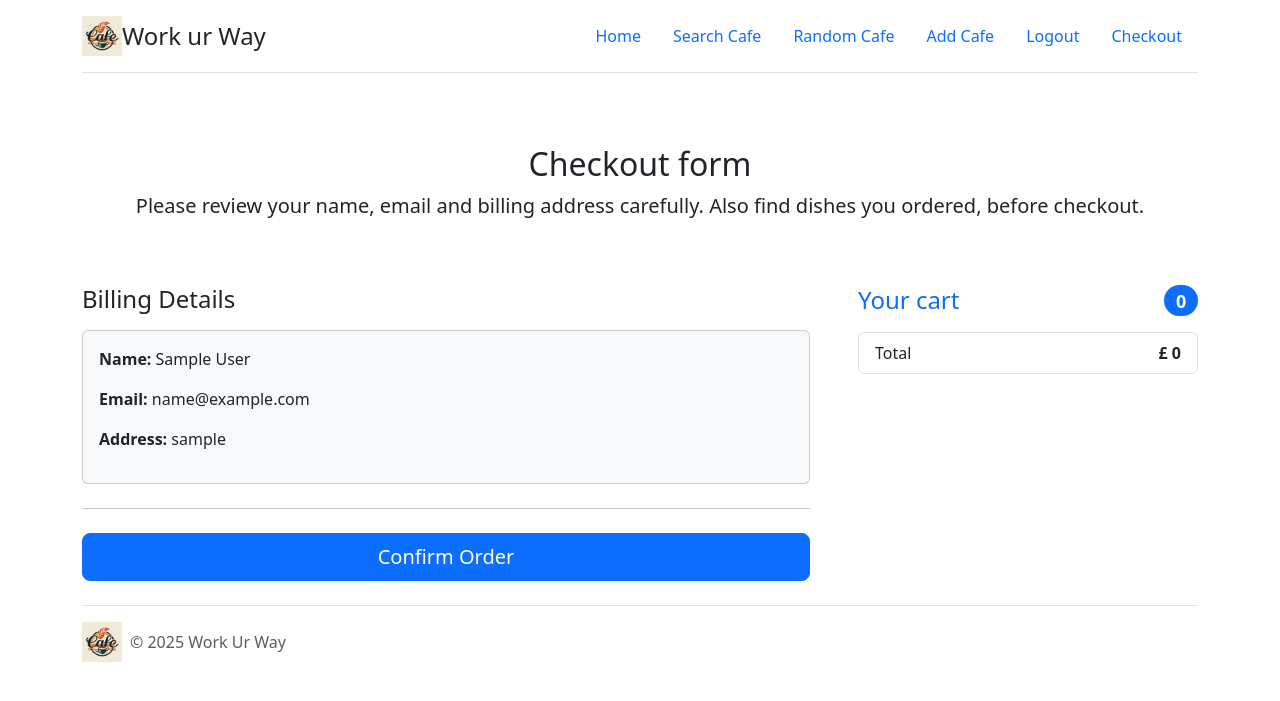
After one commit to GajananBhise/WorkUrWay, a Flask app: page /checkout in a window 1280 px wide. The commit adds this page. Shown: the top 701 px of the page. Run offline with Flask 3, Linux system fonts and the light colour scheme; the visitor is signed in with stand-in values (Sample User, id 1); data comes from the database, SQL or seed files in the repository; data that the repository does not hold is empty; some libraries are stand-ins or nearby versions.

Commit message:
Add user registration and login also Add Menu items to cafes, add to cart and checkout functionality.

```diff
--- a/main.py
+++ b/main.py
@@ -1,12 +1,16 @@
 import random
 import os
+from functools import wraps
+import smtplib
 from dotenv import load_dotenv
 from flask import Flask,render_template, redirect, url_for, flash
+from flask_login import UserMixin, login_user, LoginManager, current_user, logout_user
+from werkzeug.security import generate_password_hash, check_password_hash
 from flask_bootstrap import Bootstrap5
 from flask_sqlalchemy import SQLAlchemy
-from sqlalchemy.orm import DeclarativeBase, Mapped, mapped_column
+from sqlalchemy.orm import DeclarativeBase, Mapped, mapped_column, relationship
 from sqlalchemy import Integer, String,Boolean
-from forms import SearchForm, AddForm, UpdatePriceForm
+from forms import  RegisterForm, LoginForm, SearchForm, AddForm, UpdatePriceForm
 
 #LOAD ENV VARIABLES
 load_dotenv()
@@ -15,6 +19,14 @@ load_dotenv()
 app = Flask(__name__)
 app.config['SECRET_KEY'] = os.environ.get("SECRET_KEY")
 Bootstrap5(app)
+
+#CONFIGURE USER LOGIN
+login_manager = LoginManager()
+login_manager.init_app(app)
+
+@login_manager.user_loader
+def load_user(customer_id):
+    return db.session.execute(db.select(Customers).where(Customers.id == customer_id)).scalar()
 
 #CREATE DB
 class Base(DeclarativeBase):
@@ -25,6 +37,19 @@ db = SQLAlchemy(model_class=Base)
 db.init_app(app)
 
 #CONFIGURE TABLE
+
+#ASSOCIATION TABLE TO ESTABLISH MANY TO MANY RELATIONSHIP - CAFES <--> MENU ITEMS
+cafe_menu = db.Table("cafe_menu",
+                     db.Column("cafe_id", db.Integer, db.ForeignKey("cafe.id")),
+                     db.Column("menu_item_id", db.Integer, db.ForeignKey("menu_item.id")))
+
+#ASSOCIATION TABLE TO ESTABLISH MANY TO MANY RELATIONSHIP - CAFES <--> CUSTOMERS
+cafe_customer = db.Table("cafe_customer",
+                         db.Column("cafe_id", db.Integer, db.ForeignKey("cafe.id")),
+                         db.Column("customer_id", db.Integer, db.ForeignKey("customer.id")))
+
+
+#MODEL FOR CAFE TABLE
 class Cafes(db.Model):
     __tablename__ = "cafe"
     id : Mapped[int] = mapped_column(Integer, primary_key=True)
@@ -38,22 +63,121 @@ class Cafes(db.Model):
     can_take_calls : Mapped[bool] = mapped_column(Boolean, nullable=False)
     seats : Mapped[str] = mapped_column(String(250))
     coffee_price : Mapped[str] = mapped_column(String(250))
+    menu_items = relationship("MenuItems", secondary=cafe_menu, back_populates="cafes")
+    customers = relationship("Customers",secondary=cafe_customer, back_populates="cafes")
+
+#MODEL FOR MENUITEMS TABLE
+class MenuItems(db.Model):
+    __tablename__ = "menu_item"
+    id : Mapped[int] = mapped_column(Integer, primary_key=True)
+    name : Mapped[str] = mapped_column(String(250), unique=True, nullable=False)
+    img_url : Mapped[str] = mapped_column(String, nullable=False)
+    price : Mapped[int] = mapped_column(Integer, nullable=False)
+    cafes = relationship("Cafes", secondary=cafe_menu, back_populates="menu_items")
+    cart = relationship("Carts",back_populates="original_item" )
+
+#MODEL FOR CUSTOMER TABLE
+class Customers(UserMixin ,db.Model):
+    __tablename__ = "customer"
+    id : Mapped[int] = mapped_column(Integer, primary_key=True)
+    name : Mapped[str] = mapped_column(String, nullable=False)
+    email : Mapped[str] = mapped_column(String, unique=True, nullable=False)
+    password : Mapped[str] = mapped_column(String, nullable=False)
+    address : Mapped[str] = mapped_column(String, nullable=False)
+    cafes = relationship("Cafes", secondary=cafe_customer, back_populates="customers")
+    cart_items = relationship("Carts", back_populates="customer")
+
+#MODEL FOR CART TABLE
+class Carts(db.Model):
+    __tablename__ = "cart"
+    item_id : Mapped[int] = mapped_column(Integer, primary_key=True)
+    customer_id : Mapped[int] = mapped_column(Integer, db.ForeignKey("customer.id"))
+    customer = relationship("Customers", back_populates="cart_items")
+    original_item_id : Mapped[int] = mapped_column(Integer, db.ForeignKey("menu_item.id"))
+    original_item = relationship("MenuItems", back_populates="cart")
+
 
 with app.app_context():
     db.create_all()
+
+#LOGIN REQUIRED DECORATED FUNCTION
+def login_required(f):
+    @wraps(f)
+    def decorated_function(*args, **kwargs):
+        if not current_user.is_authenticated:
+            flash("You are not logged in yet! please login")
+            return redirect(url_for("login"))
+        return f(*args, **kwargs)
+    return decorated_function
+
+#CUSTOMER REGISTERATION
+@app.route("/register", methods=["GET", "POST"])
+def register():
+    form = RegisterForm()
+    if form.validate_on_submit():
+        email = form.email.data
+        user_already_exist = db.session.execute(db.select(Customers).where(Customers.email == email)).scalar()
+        if user_already_exist:
+            flash("looks like you have already registered! try login instead")
+            return redirect(url_for("login"))
+
+        hashed_and_salted_password = generate_password_hash(password=form.password.data,
+                                                            method="pbkdf2:sha256",
+                                                            salt_length=8)
+        name = form.name.data
+        address = form.address.data
+        new_customer = Customers(name = name,
+                                 email = email,
+                                 password = hashed_and_salted_password,
+                                 address = address
+                                 )
+        db.session.add(new_customer)
+        db.session.commit()
+        login_user(new_customer)
+        return redirect(url_for("show_all_cafes"))
+
+    return render_template("register.html", form=form, current_user = current_user)
+
+
+#CUSTOMER LOGIN
+@app.route("/login", methods=["GET", "POST"])
+def login():
+    form = LoginForm()
+    if form.validate_on_submit():
+        email = form.email.data
+        user_already_exist = db.session.execute(db.select(Customers).where(Customers.email == email)).scalar()
+        if not user_already_exist:
+            flash("Email does not exist! Please try again")
+            return redirect(url_for("login"))
+
+        if not check_password_hash(user_already_exist.password, form.password.data):
+            flash("Incorrect Password! Please try again")
+            return redirect(url_for("login"))
+
+        else:
+            login_user(user_already_exist)
+            return redirect(url_for("show_all_cafes"))
+
+    return render_template("login.html", form = form, current_user = current_user)
+
+#CUSTORMER LOGOUT
+@app.route("/logout")
+def logout():
+    logout_user()
+    return redirect(url_for("show_all_cafes"))
 
 #RENDERS HOMEPAGE AND DISPLAY ALL THE CAFE
 @app.route("/")
 def show_all_cafes():
     result = db.session.execute(db.select(Cafes))
     all_cafes = result.scalars().all()
-    return render_template("index.html", cafes = all_cafes)
+    return render_template("index.html", cafes = all_cafes, current_user = current_user)
 
 #RENDERS CAFE DETAILS
 @app.route("/cafe-details/<int:cafe_id>")
 def show_cafe(cafe_id):
     requested_cafe = db.session.execute(db.select(Cafes).where(Cafes.id == cafe_id)).scalar()
-    return render_template("show_cafe.html", cafe = requested_cafe)
+    return render_template("show_cafe.html", cafe = requested_cafe, current_user = current_user)
 
 #RENDERS FORM TO SEARCH A CAFE BY LOCATION
 @app.route("/search", methods=["GET", "POST"])
@@ -66,7 +190,7 @@ def search_by_location():
         all_cafes = result.scalars().all()
         if not all_cafes:
             flash("We dont have a cafe information at the searched location.")
-    return render_template("search.html", form=form, cafes=all_cafes)
+    return render_template("search.html", form=form, cafes=all_cafes, current_user = current_user)
 
 #RENDERS RANDOM CAFE DETAILS
 @app.route("/random")
@@ -74,10 +198,11 @@ def get_random_cafe():
     result = db.session.execute(db.select(Cafes))
     all_cafes = result.scalars().all()
     random_cafe = random.choice(all_cafes)
-    return render_template("show_cafe.html", cafe = random_cafe)
+    return render_template("show_cafe.html", cafe = random_cafe, current_user = current_user)
 
 #RENDERS FORM TO ADD A NEW CAFE TO THE WEBSITE
 @app.route("/add_cafe", methods=["GET", "POST"])
+@login_required
 def add_cafe():
     form = AddForm()
     if form.validate_on_submit():
@@ -101,10 +226,11 @@ def add_cafe():
             db.session.add(new_cafe)
             db.session.commit()
             return redirect(url_for("show_all_cafes"))
-    return render_template("add.html", form = form)
+    return render_template("add.html", form = form, current_user = current_user)
 
 #RENDERS FORM TO UPDATE A COFFEE PRICE AT A CAFE
 @app.route("/edit_price/<int:cafe_id>", methods=["GET", "POST"])
+@login_required
 def update_price(cafe_id):
     form = UpdatePriceForm()
     if form.validate_on_submit():
@@ -113,7 +239,63 @@ def update_price(cafe_id):
         db.session.commit()
         return redirect(url_for("show_cafe", cafe_id = requested_cafe.id))
 
-    return render_template("update_price.html", form = form)
+    return render_template("update_price.html", form = form, current_user = current_user)
+
+#RENDERS THE MENU ITEM AT THE SELECTED CAFE
+@app.route("/show_menu/<int:cafe_id>")
+def show_menu(cafe_id):
+    current_cafe = db.session.execute(db.select(Cafes).where(Cafes.id == cafe_id)).scalar()
+    menu_items = current_cafe.menu_items
+    return render_template("menu.html", menu_items = menu_items, cafe= current_cafe, current_user = current_user )
+
+#ADD ITEM TO  CART FOR A CUSTOMER
+@app.route("/add_to_cart/<int:item_id>/<int:cafe_id>")
+@login_required
+def add_to_cart(item_id, cafe_id):
+    add_item = Carts(
+        customer_id = current_user.id,
+        original_item_id = item_id
+    )
+    db.session.add(add_item)
+    db.session.commit()
+    return redirect(url_for("show_menu", cafe_id = cafe_id))
+
+#RENDERS CHECKOUT PAGE - DISPLAYING CUSTOMER DETAILS, CART ITEMS AND TOTAL BILL
+@app.route("/checkout")
+@login_required
+def checkout():
+    cart_items =[cart.original_item for cart in current_user.cart_items]
+    total_bill = sum(item.price for item in cart_items)
+    return render_template("check_out.html", cart_items = cart_items, current_user = current_user, total_bill = total_bill)
+
+#SEND ORDER CONFIRMATION MAIL TO CUSTOMER AND ORDER DETAILS
+@app.route("/send_order_confirmation")
+@login_required
+def send_order_confirmation():
+    cart_items = [cart.original_item for cart in current_user.cart_items]
+    total_bill = sum(item.price for item in cart_items)
+    order_details = ""
+    for item in cart_items:
+        order_details += f"\n{item.name} : £ {item.price}"
+    with smtplib.SMTP("smtp.gmail.com") as connection:
+        connection.starttls()
+        connection.login(user = os.environ.get("EMAIL"),
+                         password=os.environ.get("GMAIL_APP_PASSWORD"))
+        connection.sendmail(from_addr=os.environ.get("EMAIL"),
+                            to_addrs=current_user.email,
+                            msg=f"Subject:Order Confirmation!\n\nHello {current_user.name} "
+                                f"\nyour order has been confirmed & will be delivered soon."
+                                f"\nplease find order detail below:-"
+                                f"{order_details}"
+                                f"\nTotal_bill = {total_bill}"
+                                f"\nBilling Address : {current_user.address}".encode("utf-8"))
+        connection.close()
+    remove_cart = db.session.execute(db.select(Carts).where(Carts.customer_id == current_user.id)).scalars().all()
+    for item in remove_cart:
+        db.session.delete(item)
+    db.session.commit()
+    return render_template("confirm_order.html")
+
 
 if __name__ == "__main__":
     app.run(debug=False)
--- /dev/null
+++ b/templates/check_out.html
@@ -0,0 +1,51 @@
+{% include "header.html" %}
+<div class="container">
+  <main>
+    <div class="py-5 text-center">
+      <h1 class="h2">Checkout form</h1>
+      <p class="lead">
+        Please review your name, email and billing address carefully. Also find dishes you
+        ordered, before checkout.
+      </p>
+    </div>
+
+    <div class="row g-5">
+      <!-- Cart Summary (Right Side) -->
+      <div class="col-md-5 col-lg-4 order-md-last">
+        <h4 class="d-flex justify-content-between align-items-center mb-3">
+          <span class="text-primary">Your cart</span>
+          <span class="badge bg-primary rounded-pill">{{ cart_items | length }}</span>
+        </h4>
+        <ul class="list-group mb-3">
+          {% for item in cart_items: %}
+            <li class="list-group-item d-flex justify-content-between lh-sm">
+              <div>
+                <h6 class="my-0">{{ item.name }}</h6>
+              </div>
+              <span class="text-body-secondary">£ {{ item.price }}</span>
+            </li>
+          {% endfor %}
+
+          <li class="list-group-item d-flex justify-content-between">
+            <span>Total</span>
+            <strong>£ {{ total_bill }}</strong>
+          </li>
+        </ul>
+      </div>
+
+      <!-- Billing Details (Left Side) -->
+      <div class="col-md-7 col-lg-8">
+        <h4 class="mb-3">Billing Details</h4>
+        <div class="card p-3 bg-light">
+          <p><strong>Name:</strong> {{ current_user.name }}</p>
+          <p><strong>Email:</strong> {{ current_user.email }}</p>
+          <p><strong>Address:</strong> {{ current_user.address }}
+          </p>
+        </div>
+        <hr class="my-4">
+        <a href="{{ url_for('send_order_confirmation') }}" class="w-100 btn btn-primary btn-lg">Confirm Order</a>
+      </div>
+    </div>
+  </main>
+</div>
+{% include "footer.html" %}
--- a/templates/header.html
+++ b/templates/header.html
@@ -17,11 +17,19 @@
             </a>
 
             <ul class="nav nav-pills">
-                <li class="nav-item"><a href="{{ url_for('show_all_cafes') }}" class="nav-link  " aria-current="page">Home</a></li>
-                <li class="nav-item"><a href="{{ url_for('search_by_location') }}" class="nav-link  ">Search Cafe</a></li>
+                <li class="nav-item"><a href="{{ url_for('show_all_cafes') }}" class="nav-link  " aria-current="page">Home</a>
+                </li>
+                <li class="nav-item"><a href="{{ url_for('search_by_location') }}" class="nav-link  ">Search Cafe</a>
+                </li>
                 <li class="nav-item"><a href="{{ url_for('get_random_cafe') }}" class="nav-link  ">Random Cafe</a></li>
                 <li class="nav-item"><a href="{{ url_for('add_cafe') }}" class="nav-link  ">Add Cafe</a></li>
-
+                {% if not current_user.is_authenticated: %}
+                <li class="nav-item"><a href="{{ url_for('register') }}" class="nav-link  ">Register</a></li>
+                <li class="nav-item"><a href="{{ url_for('login') }}" class="nav-link  ">Login</a></li>
+                {% else: %}
+                <li class="nav-item"><a href="{{ url_for('logout') }}" class="nav-link  ">Logout</a></li>
+                <li class="nav-item"><a href="{{ url_for('checkout') }}" class="nav-link  ">Checkout</a></li>
+                {% endif %}
             </ul>
         </header>
     </div>
```
Also changed, not shown: forms.py (+15 -1 lines), templates/confirm_order.html (added, +19 -0 lines), templates/login.html (added, +26 -0 lines), templates/menu.html (added, +42 -0 lines), templates/register.html (added, +17 -0 lines), templates/show_cafe.html (+8 -1 lines), README.md.
